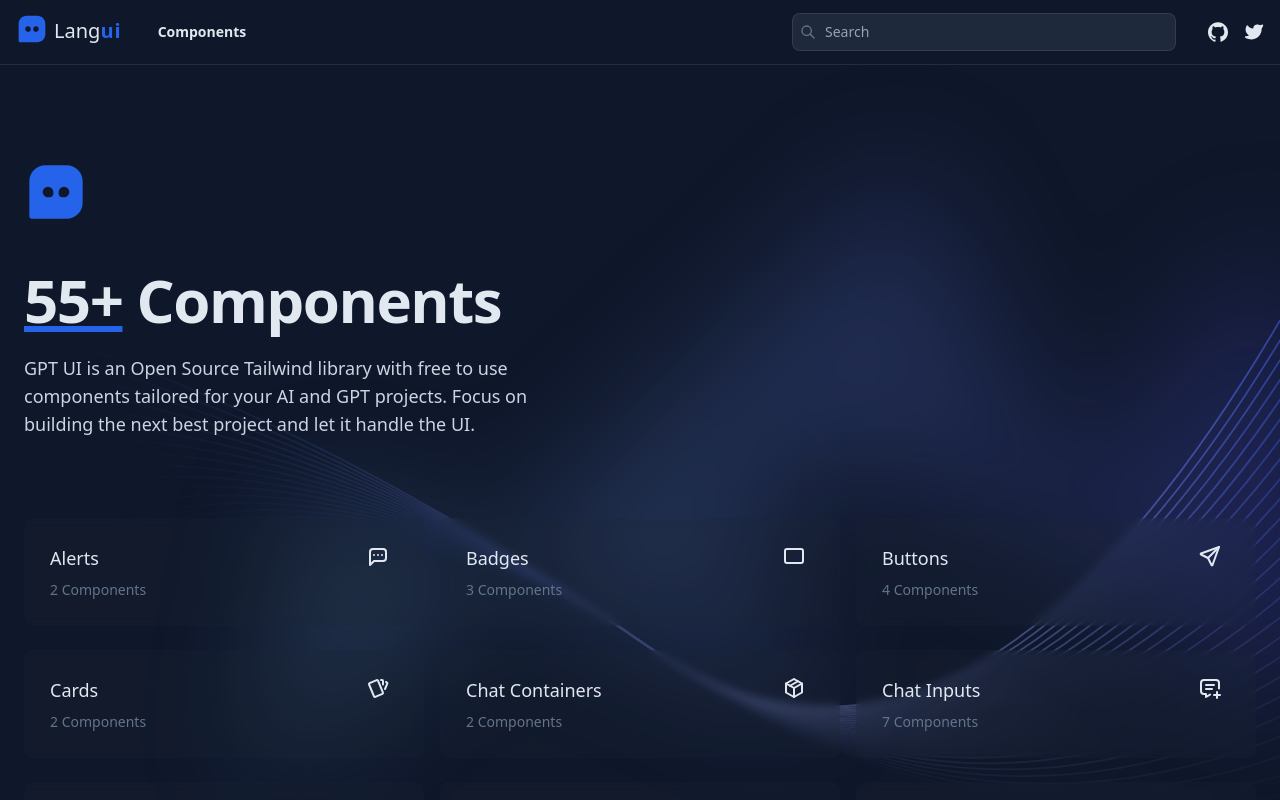
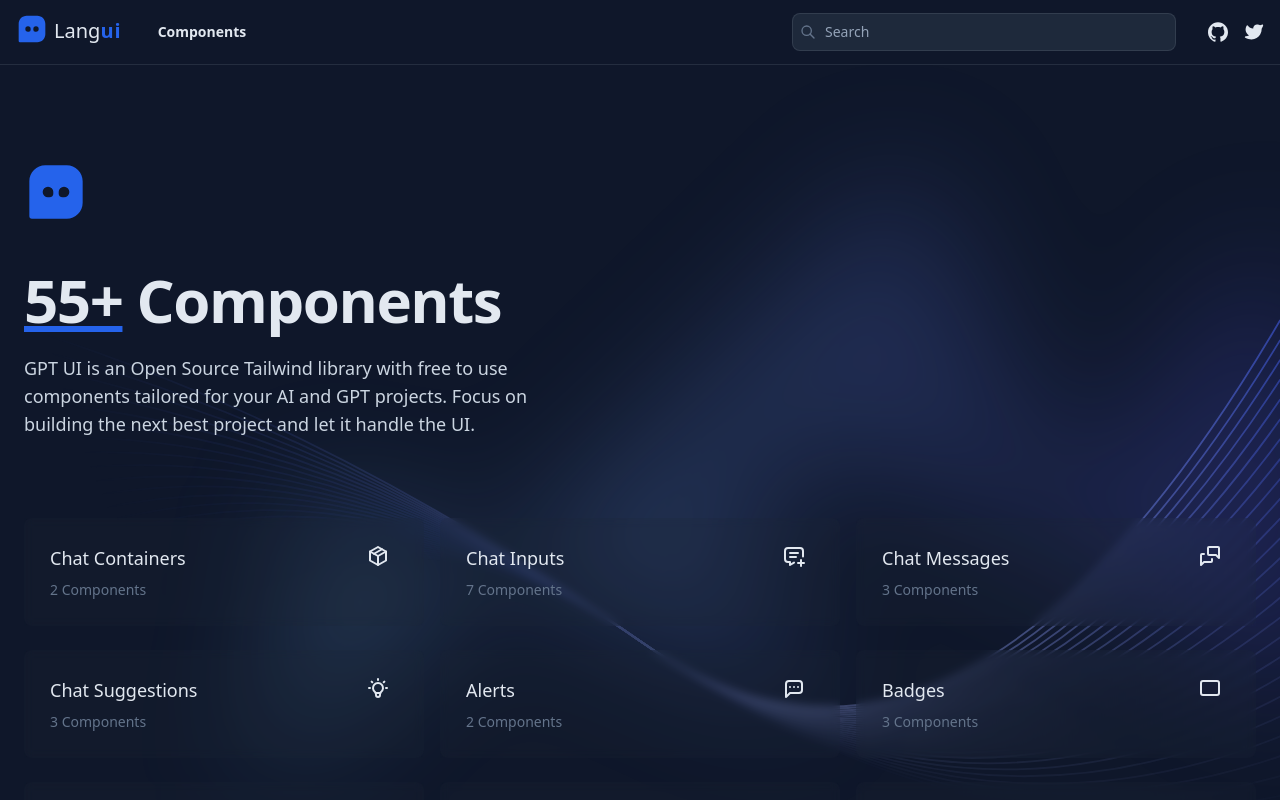
Before and after one commit to LangbaseInc/langui, a Next.js app: page /components in a window 1280 px wide. Shown: the top 800 px of the page. Built offline with nearby package versions, Linux system fonts and the light colour scheme.

Commit message:
📦 NEW: Sort components

```diff
--- a/src/components/CollectionCard.jsx
+++ b/src/components/CollectionCard.jsx
@@ -33,9 +33,6 @@
               <h2 className="font-medium text-slate-200 sm:text-lg">
                 {componentData.title}
               </h2>
-              {/* <p className="mt-4 text-sm leading-6 text-slate-400">
-                {componentData.description}
-              </p> */}
               <p className="font-meium mt-2 text-sm text-slate-500">
                 {componentCount}
               </p>
--- a/src/components/CollectionGrid.jsx
+++ b/src/components/CollectionGrid.jsx
@@ -1,9 +1,23 @@
 import CollectionCard from '@component/CollectionCard'
 
 export default function CollectionGrid({ componentItems }) {
+  const sortByChatKeyword = (first, second) => {
+    const hasChatFirst = first.title.includes('Chat')
+    const hasChatSecond = second.title.includes('Chat')
+
+    if (hasChatFirst && !hasChatSecond) {
+      return -1
+    } else if (!hasChatFirst && hasChatSecond) {
+      return 1
+    } else {
+      return 0
+    }
+  }
+  const arrangedComponents = componentItems.sort(sortByChatKeyword)
+
   return (
     <ul className="grid grid-cols-1 gap-x-4 gap-y-6 sm:grid-cols-2 md:grid-cols-3">
-      {componentItems.map((componentData) => (
+      {arrangedComponents.map((componentData) => (
         <li key={componentData.slug}>
           <CollectionCard componentData={componentData} />
         </li>
```
